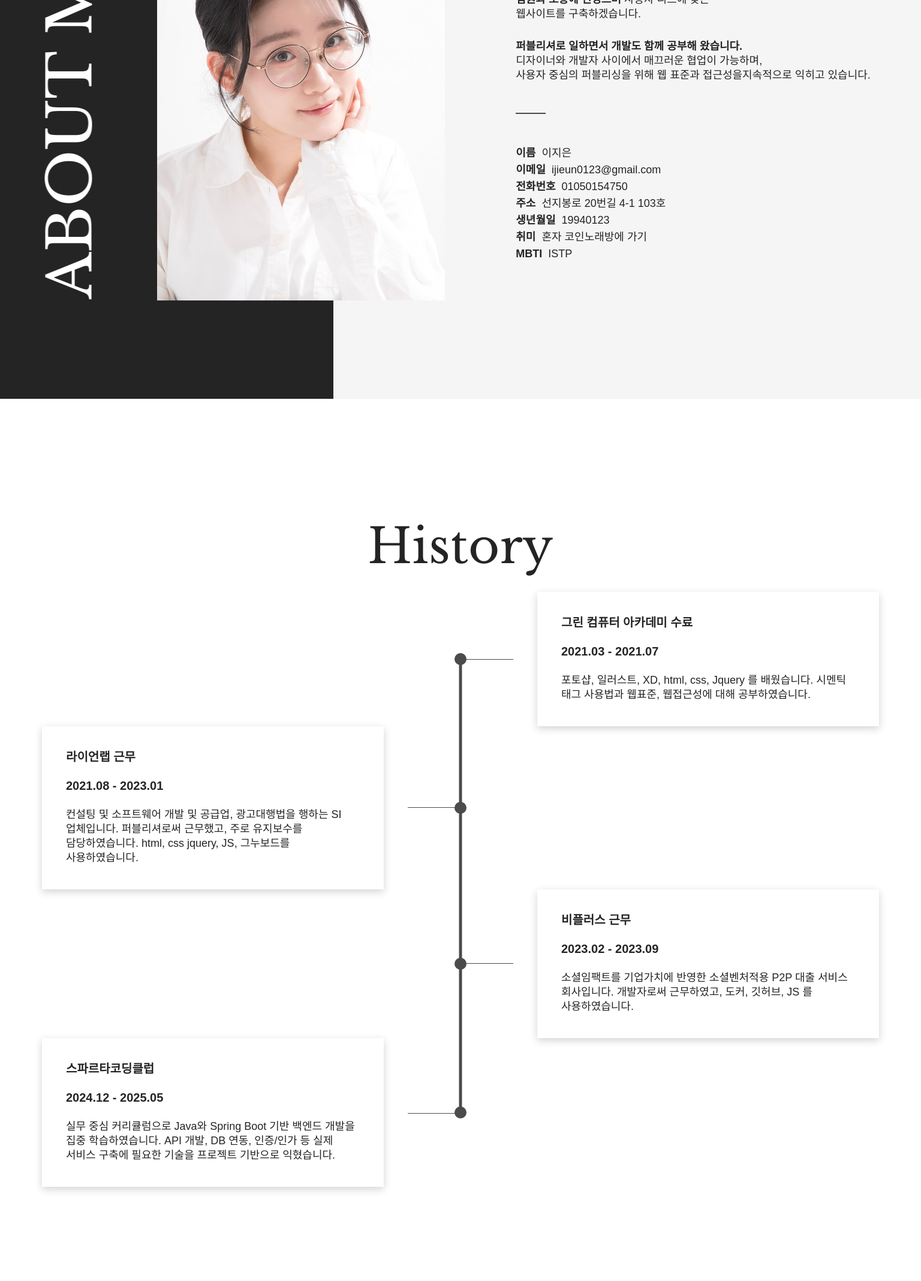
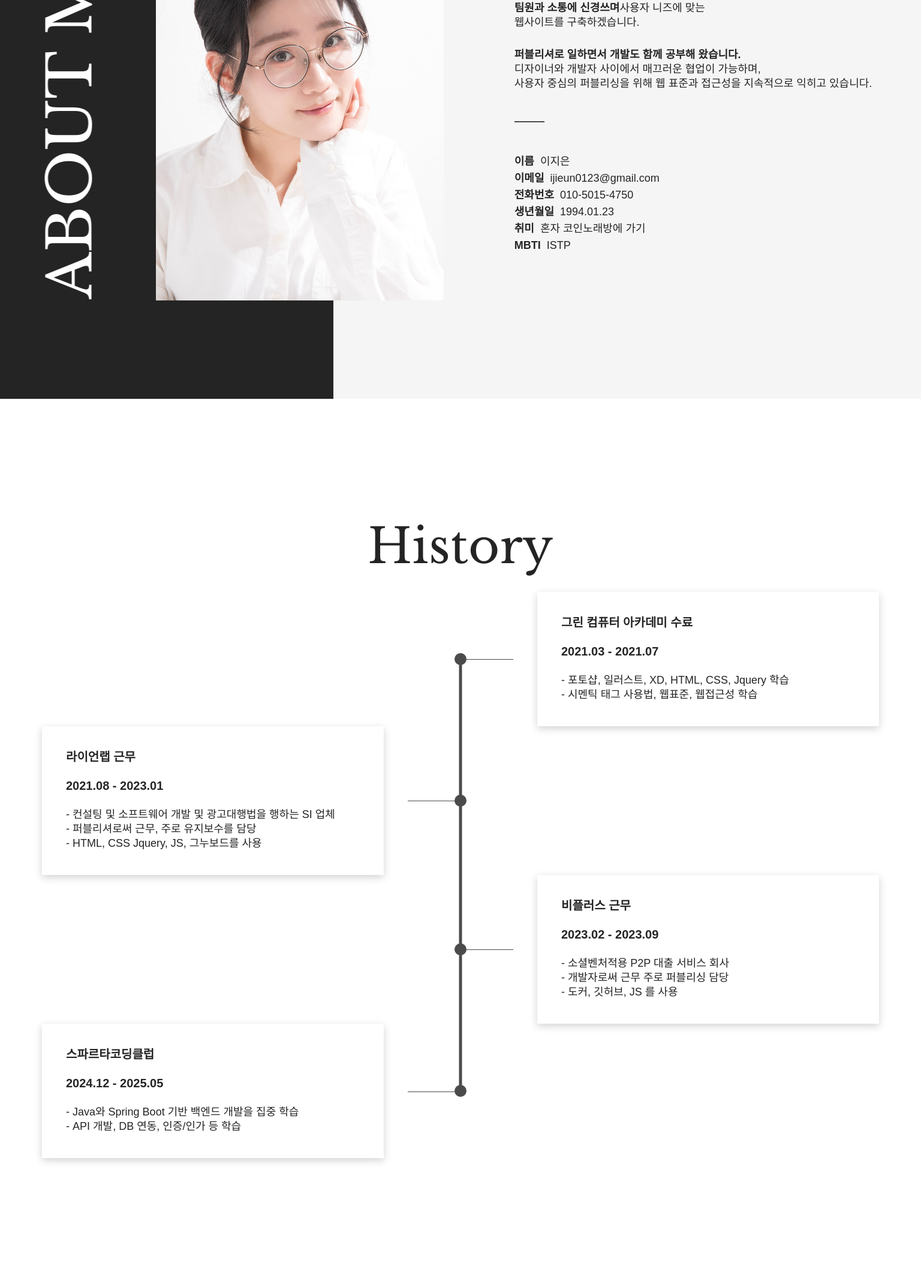
Before and after one commit to ijieun0123/portfolio-v2, a React (Vite) app: page / in a window 1536 px wide. Shown: the part 1229-3365 px from the top of the page at 60% size. Built offline with nearby package versions, Linux system fonts and the light colour scheme; a web font is replaced by a local one.

Commit message:
포트폴리오 자잘한 html, scss 수정

```diff
--- a/src/pages/Home/Home.scss
+++ b/src/pages/Home/Home.scss
@@ -667,7 +667,7 @@ main {
                         &::after {
                             left: auto;
                             right: -120px;
-                            top: 135px;
+                            top: 124px;
                         }
                     }
                     .history_box_3 {
@@ -677,7 +677,7 @@ main {
                             left: -138px;
                         }
                         &::after {
-                            top: 123px;
+                            top: 124px;
                         }
                     }
                     .history_box_4 {
@@ -687,7 +687,7 @@ main {
                         &::after {
                             left: auto;
                             right: -120px;
-                            top: 125px;
+                            top: 113px;
                         }
                     }
                 }
@@ -695,7 +695,7 @@ main {
                     top: 240px;
                     left: 50%;
                     transform: translate(-50%);
-                    height: 756px;
+                    height: 720px;
                 }
             }
         }
--- a/src/pages/Home/Home.tsx
+++ b/src/pages/Home/Home.tsx
@@ -62,7 +62,7 @@ const Home = () => {
                                     접근성과 웹 표준을 신경써서 퍼블리싱을
                                     합니다.
                                     <br className="hide_on_mobile" />
-                                    <strong>팀원과 소통에 신경쓰며</strong>{" "}
+                                    <strong>팀원과 소통에 신경쓰며</strong>
                                     사용자 니즈에 맞는
                                     <br className="hide_on_mobile" />
                                     웹사이트를 구축하겠습니다.
@@ -76,8 +76,7 @@ const Home = () => {
                                     디자이너와 개발자 사이에서 매끄러운 협업이
                                     가능하며, <br className="hide_on_mobile" />
                                     사용자 중심의 퍼블리싱을 위해 웹 표준과
-                                    접근성을
-                                    <br className="show_on_tablet" />
+                                    접근성을 <br className="show_on_tablet" />
                                     지속적으로 익히고 있습니다.
                                 </p>
                             </div>
@@ -96,17 +95,11 @@ const Home = () => {
                                 </li>
                                 <li>
                                     <b className="paragraph">전화번호</b>
-                                    <p className="paragraph">01050154750</p>
-                                </li>
-                                <li>
-                                    <b className="paragraph">주소</b>
-                                    <p className="paragraph">
-                                        선지봉로 20번길 4-1 103호
-                                    </p>
+                                    <p className="paragraph">010-5015-4750</p>
                                 </li>
                                 <li>
                                     <b className="paragraph">생년월일</b>
-                                    <p className="paragraph">19940123</p>
+                                    <p className="paragraph">1994.01.23</p>
                                 </li>
                                 <li>
                                     <b className="paragraph">취미</b>
@@ -139,9 +132,9 @@ const Home = () => {
                             </strong>
                             <p className="history_year">2021.03 - 2021.07</p>
                             <p className="paragraph">
-                                포토샵, 일러스트, XD, html, css, Jquery 를
-                                배웠습니다. 시멘틱 태그 사용법과 웹표준,
-                                웹접근성에 대해 공부하였습니다.
+                                - 포토샵, 일러스트, XD, HTML, CSS, Jquery 학습
+                                <br />- 시멘틱 태그 사용법, 웹표준, 웹접근성
+                                학습
                             </p>
                         </div>
                         <div
@@ -154,10 +147,11 @@ const Home = () => {
                             </strong>
                             <p className="history_year">2021.08 - 2023.01</p>
                             <p className="paragraph">
-                                컨설팅 및 소프트웨어 개발 및 공급업,
-                                광고대행법을 행하는 SI 업체입니다. 퍼블리셔로써
-                                근무했고, 주로 유지보수를 담당하였습니다. html,
-                                css jquery, JS, 그누보드를 사용하였습니다.
+                                - 컨설팅 및 소프트웨어 개발 및 광고대행법을
+                                행하는 SI 업체
+                                <br />
+                                - 퍼블리셔로써 근무, 주로 유지보수를 담당
+                                <br />- HTML, CSS Jquery, JS, 그누보드를 사용
                             </p>
                         </div>
                         <div
@@ -170,9 +164,10 @@ const Home = () => {
                             </strong>
                             <p className="history_year">2023.02 - 2023.09</p>
                             <p className="paragraph">
-                                소셜임팩트를 기업가치에 반영한 소셜벤처적용 P2P
-                                대출 서비스 회사입니다. 개발자로써 근무하였고,
-                                도커, 깃허브, JS 를 사용하였습니다.
+                                - 소셜벤처적용 P2P 대출 서비스 회사
+                                <br />
+                                - 개발자로써 근무 주로 퍼블리싱 담당
+                                <br />- 도커, 깃허브, JS 를 사용
                             </p>
                         </div>
                         <div
@@ -185,10 +180,9 @@ const Home = () => {
                             </strong>
                             <p className="history_year">2024.12 - 2025.05</p>
                             <p className="paragraph">
-                                실무 중심 커리큘럼으로 Java와 Spring Boot 기반
-                                백엔드 개발을 집중 학습하였습니다. API 개발, DB
-                                연동, 인증/인가 등 실제 서비스 구축에 필요한
-                                기술을 프로젝트 기반으로 익혔습니다.
+                                - Java와 Spring Boot 기반 백엔드 개발을 집중
+                                학습
+                                <br />- API 개발, DB 연동, 인증/인가 등 학습
                             </p>
                         </div>
                     </div>
```
Also changed, not shown: public/img/portfolio_section_bank.png.
